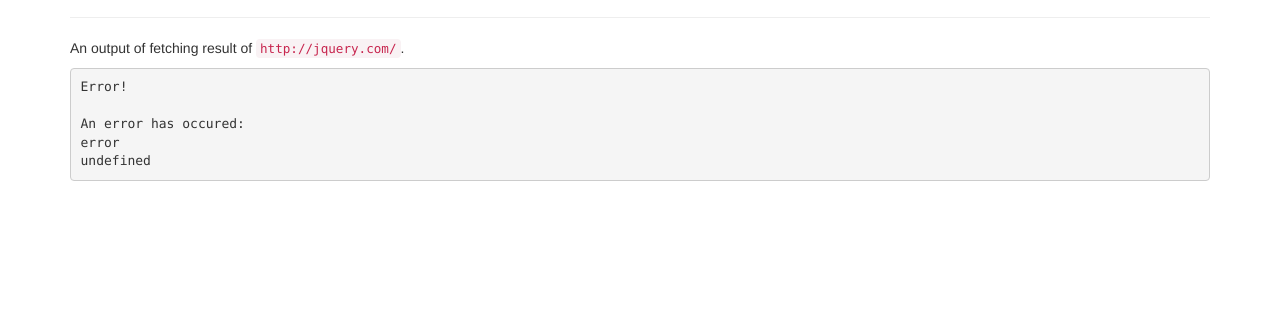
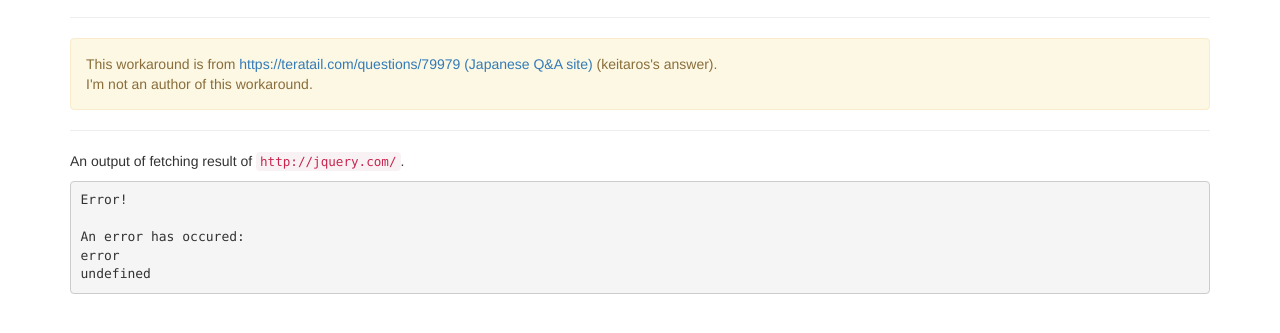
Before and after one commit to pocka/sandbox, a plain HTML site: page bug-reporting/jquery.fn/cross-domain-ajax-not-works/fixed.html in a window 1280 px wide. Shown: the part 63-396 px from the top of the page. Drawn offline with nearby package versions, Linux system fonts and the light colour scheme.

Commit message:
Add message "I'm not an author of this workaround"

```diff
--- a/bug-reporting/jquery.fn/cross-domain-ajax-not-works/fixed.html
+++ b/bug-reporting/jquery.fn/cross-domain-ajax-not-works/fixed.html
@@ -10,6 +10,12 @@
 		<div class="container">
 			<h1>jquery.xdomainajax.js test (Fixed version)</h1>
 			<hr>
+			<div class="alert alert-warning">
+				This workaround is from <a href="https://teratail.com/questions/79979">https://teratail.com/questions/79979 (Japanese Q&A site)</a> (keitaros's answer).
+				<br>
+				I'm not an author of this workaround.
+			</div>
+			<hr>
 			<p>An output of fetching result of <code>http://jquery.com/</code>.</p>
 			<pre><code id="contents"></code></pre>
 		</div>
```
